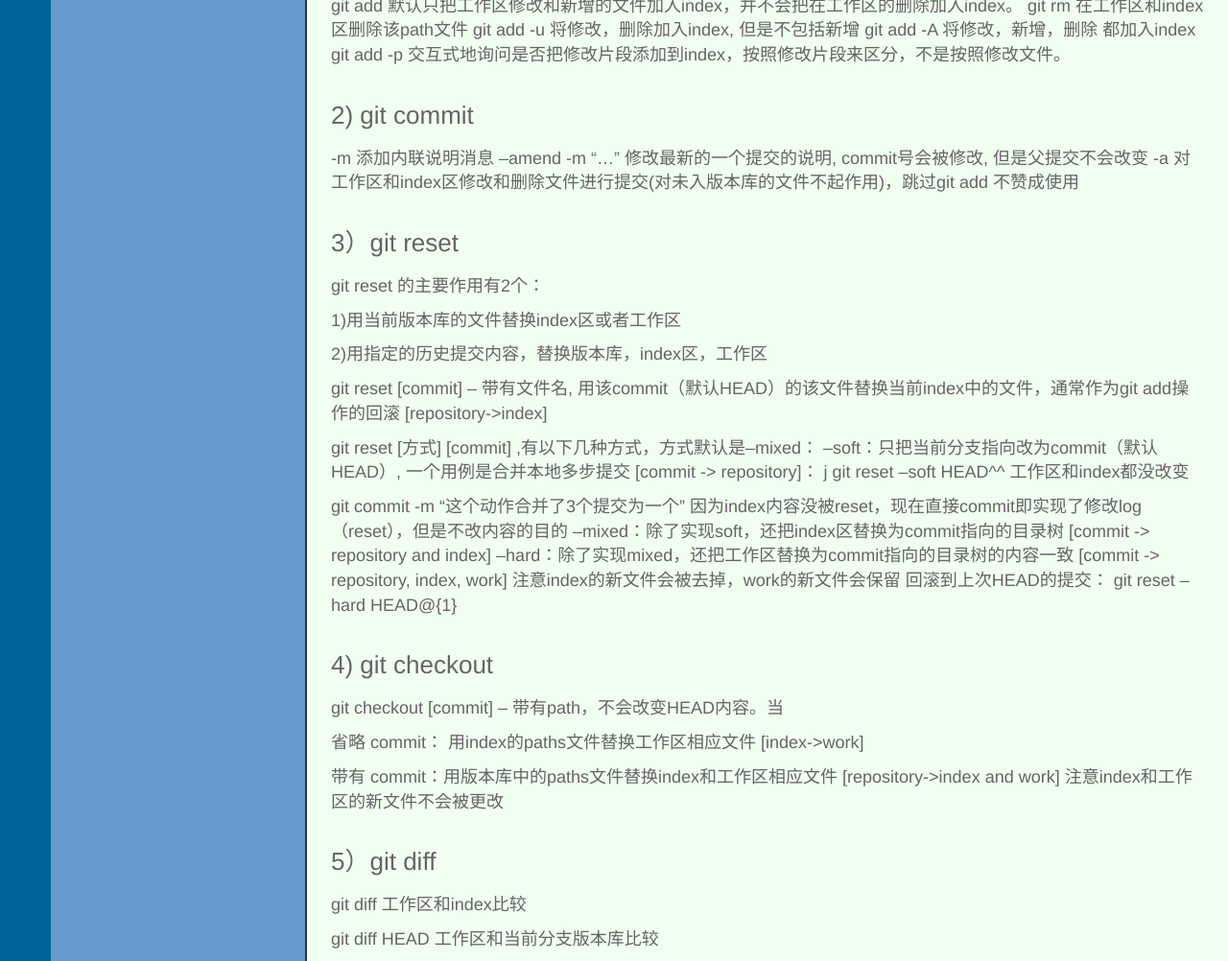
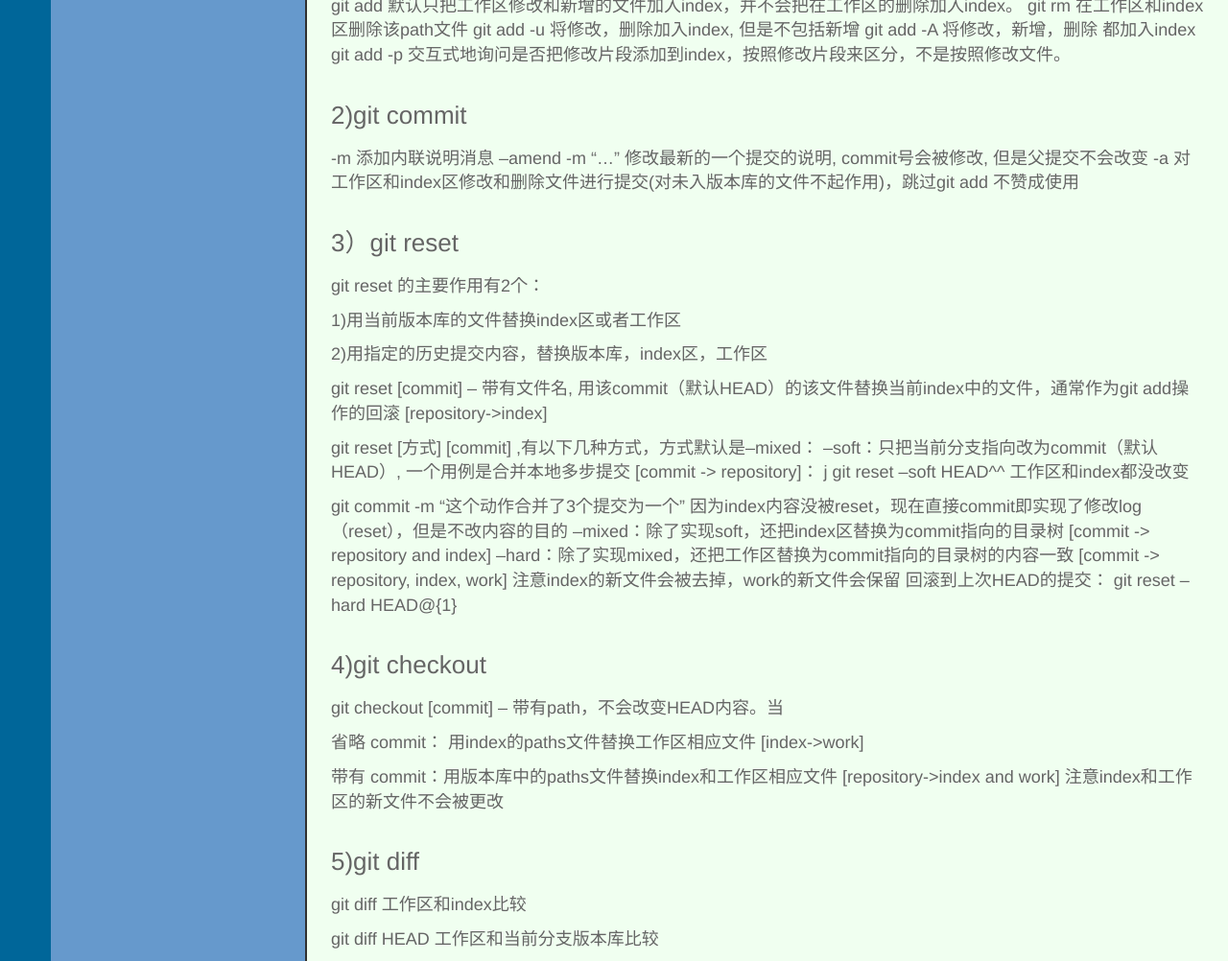
Before and after one commit to llx1105/llx1105.github.io, a Jekyll site: the page built from _posts/技术/2015-06-27-git.md, in a window 1280 px wide. Shown: the part 1361-2363 px from the top of the page at 96% size. Built offline with Jekyll 4.4.1, drawn with Linux system fonts in a browser that asks for light colours; nearby versions of some CDN libraries; library files that are not in the unit come from our copies; Markdown is read by kramdown in place of the engine named in the settings.

```diff
--- a/_posts/技术/2015-06-27-git.md
+++ b/_posts/技术/2015-06-27-git.md
@@ -29,7 +29,7 @@ git add -u <path> 将修改，删除加入index, 但是不包括新增
 git add -A <path> 将修改，新增，删除 都加入index
 git add -p 交互式地询问是否把修改片段添加到index，按照修改片段来区分，不是按照修改文件。
 
-### 2) git commit
+### 2)git commit
 -m 添加内联说明消息
 --amend -m "..." 修改最新的一个提交的说明, commit号会被修改, 但是父提交不会改变
 -a 对工作区和index区修改和删除文件进行提交(对未入版本库的文件不起作用)，跳过git add 不赞成使用
@@ -54,7 +54,7 @@ git commit -m "这个动作合并了3个提交为一个" 因为index内容没被
 --hard：除了实现mixed，还把工作区替换为commit指向的目录树的内容一致 [commit -> repository, index, work] 注意index的新文件会被去掉，work的新文件会保留
 回滚到上次HEAD的提交： git reset --hard HEAD@{1}
 
-### 4) git checkout
+### 4)git checkout
 
 git checkout [commit] -- <paths> 带有path，不会改变HEAD内容。当
 
@@ -62,7 +62,7 @@ git checkout [commit] -- <paths> 带有path，不会改变HEAD内容。当
 
 带有 commit：用版本库中的paths文件替换index和工作区相应文件 [repository->index and work] 注意index和工作区的新文件不会被更改
 
-### 5）git diff
+### 5)git diff
 
 git diff 工作区和index比较
 
```
